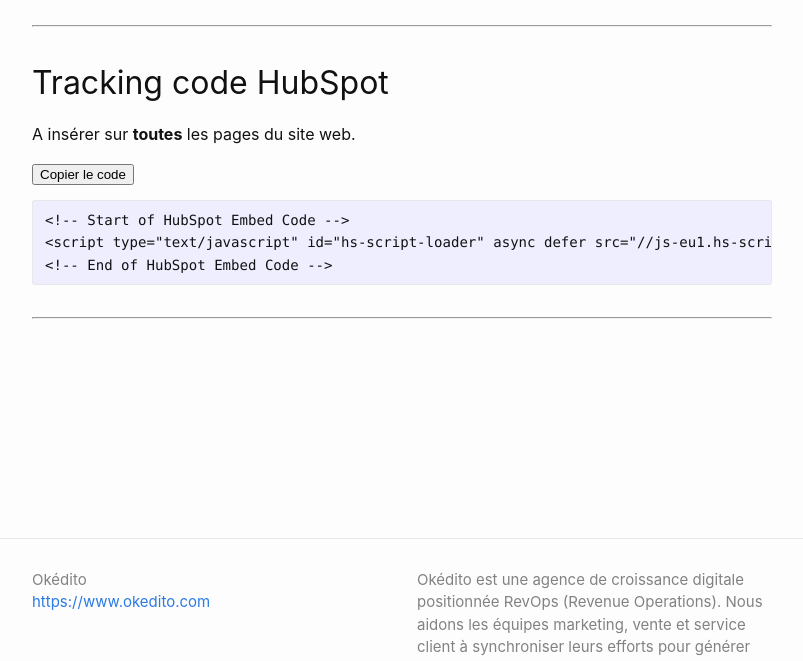
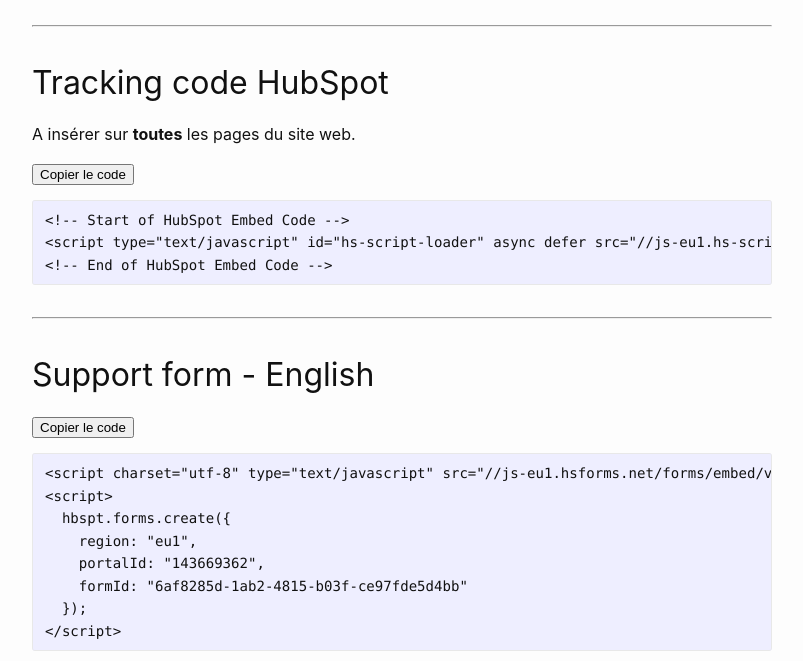
Before and after one commit to Okedito/web-sandbox, a Jekyll site: the page built from client-iconosquare/index.markdown, in a window 1280 px wide and 1400 px high, scrolled down 614 px. Shown: the top 661 px of the window, without its empty margins (238-1041 px from the left). Built offline with Jekyll 4.4.1, drawn with Linux system fonts in a browser that asks for light colours; some of the changed text lies outside the part shown.

Commit message:
Icono update

```diff
--- a/client-iconosquare/index.markdown
+++ b/client-iconosquare/index.markdown
@@ -10,8 +10,13 @@ ctas:
   occurence: first
   script:
 forms:
-- name:
-  id:
+- name: Support form - English
+  id: 6af8285d-1ab2-4815-b03f-ce97fde5d4bb
+  onFormReady:
+  onFormSubmit:
+  onFormSubmitted:
+- name: Support form - Français
+  id: 6945ba29c-238a-418c-b946-13a0eff1ad35
   onFormReady:
   onFormSubmit:
   onFormSubmitted:
@@ -22,3 +27,7 @@ forms:
 {% if page.hs_portalId %}
     {%- include section-tracking-code.html -%}
 {% endif %}
+
+{% if page.forms %}
+    {%- include section-forms-cimalpes.html -%}
+{% endif %}
```
Also changed, not shown: Gemfile.lock.
